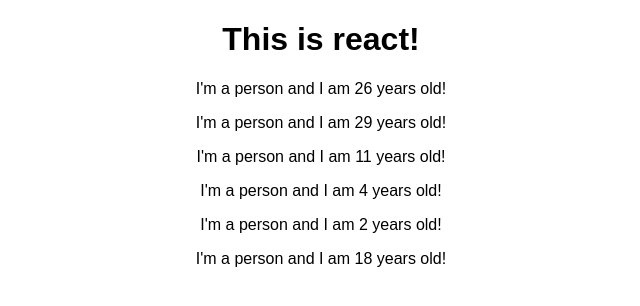
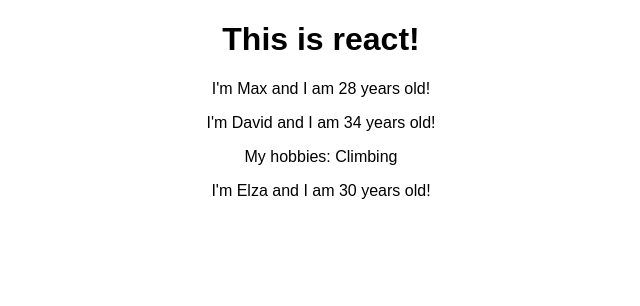
Before and after one commit to davidthurion/react-complete-guide, a React (Create React App) app: page / in a window 1280 px wide. Shown: the top 306 px of the page, without its empty margins (319-959 px from the left). Built offline with nearby package versions, Linux system fonts and the light colour scheme.

Commit message:
feat(props): add props to stateless component

```diff
--- a/src/App.js
+++ b/src/App.js
@@ -7,12 +7,11 @@
     return (
       <div className="App">
         <h1>This is react!</h1>
-        <Person />
-        <Person />
-        <Person />
-        <Person />
-        <Person />
-        <Person />
+        <Person name="Max" age="28" />
+        <Person name="David" age="34">
+          My hobbies: Climbing
+        </Person>
+        <Person name="Elza" age="30" />
       </div>
     );
     // return React.createElement(
--- a/src/Person/Person.js
+++ b/src/Person/Person.js
@@ -1,12 +1,14 @@
 import React from "react";
 
-const person = () => {
-  const age = Math.floor(Math.random() * 30);
+const person = props => {
   return (
-    <p>
-      I'm a person and I am {age} year
-      {age > 1 && "s"} old!
-    </p>
+    <div>
+      <p>
+        I'm {props.name} and I am {props.age} year
+        {props.age > 1 && "s"} old!
+      </p>
+      <p>{props.children}</p>
+    </div>
   );
 };
 
```
